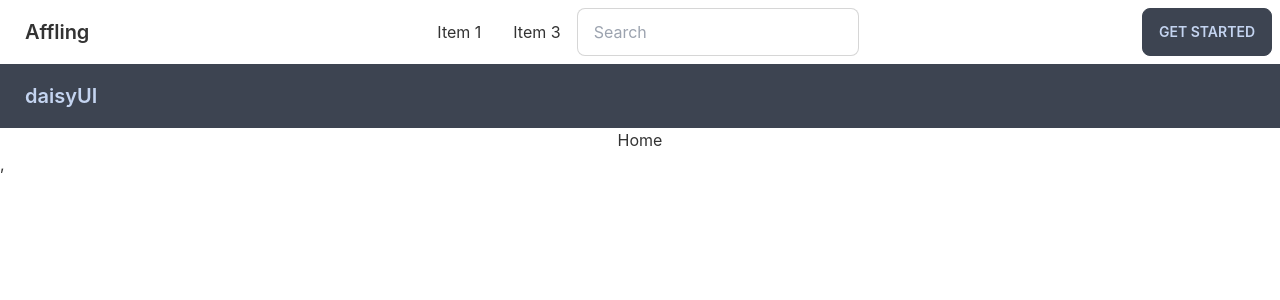
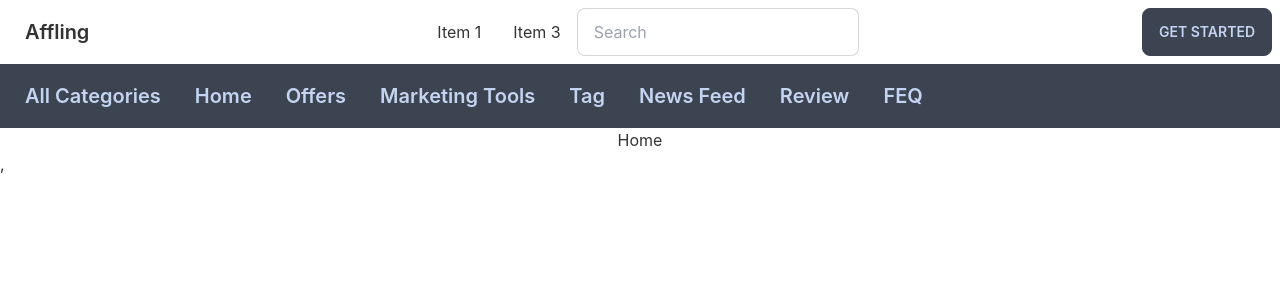
Before and after one commit to Hamidul-1/my-affiling, a React (Create React App) app: page / in a window 1280 px wide. Shown: the top 300 px of the page. Built offline with nearby package versions, Linux system fonts and the light colour scheme.

Commit message:
first commit

```diff
--- a/src/Pages/Shared/Navbar2.js
+++ b/src/Pages/Shared/Navbar2.js
@@ -3,7 +3,14 @@ import React from 'react';
 const Navbar2 = () => {
     return (
         <div class="navbar bg-neutral text-neutral-content">
-            <a class="btn btn-ghost normal-case text-xl">daisyUI</a>
+            <a class="btn btn-ghost normal-case text-xl">All Categories</a>
+            <a class="btn btn-ghost normal-case text-xl">Home</a>
+            <a class="btn btn-ghost normal-case text-xl">Offers</a>
+            <a class="btn btn-ghost normal-case text-xl">Marketing Tools</a>
+            <a class="btn btn-ghost normal-case text-xl">Tag</a>
+            <a class="btn btn-ghost normal-case text-xl">News Feed</a>
+            <a class="btn btn-ghost normal-case text-xl">Review</a>
+            <a class="btn btn-ghost normal-case text-xl">FEQ</a>
         </div>
     );
 };
```
